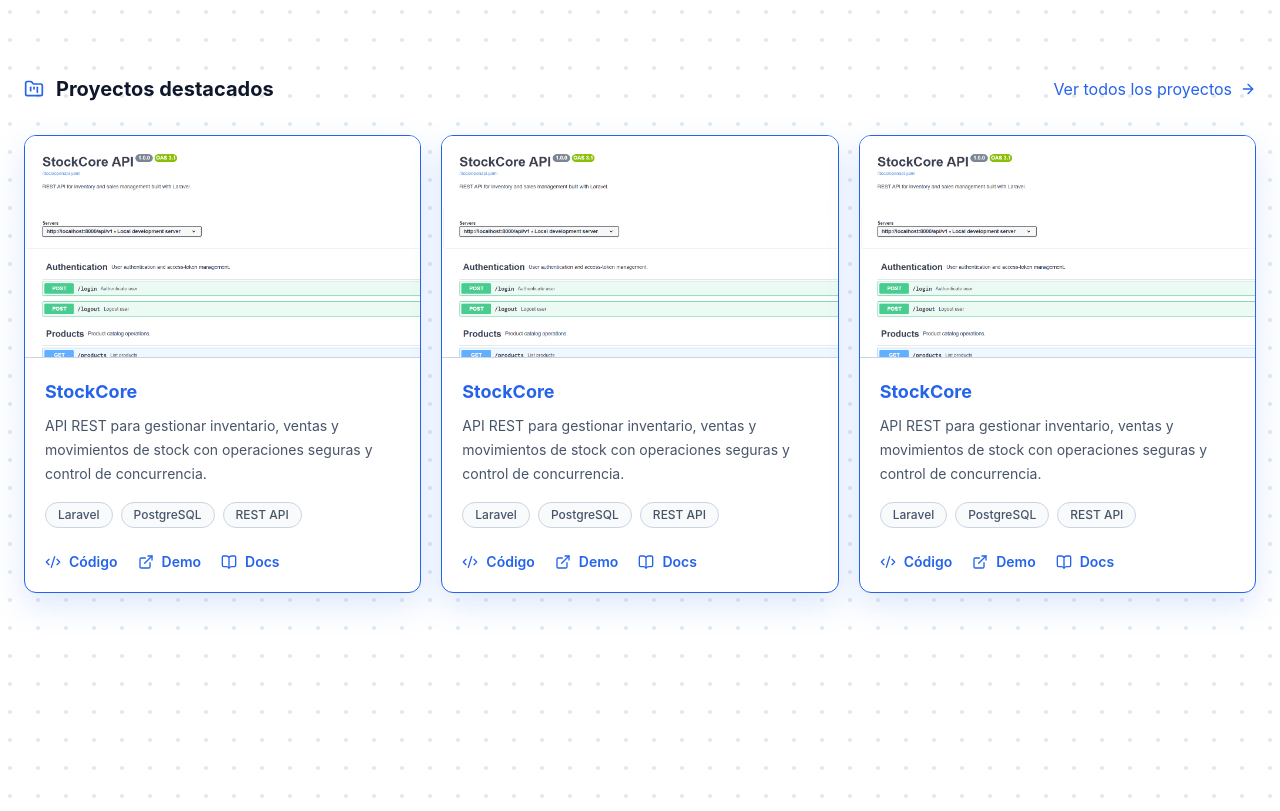
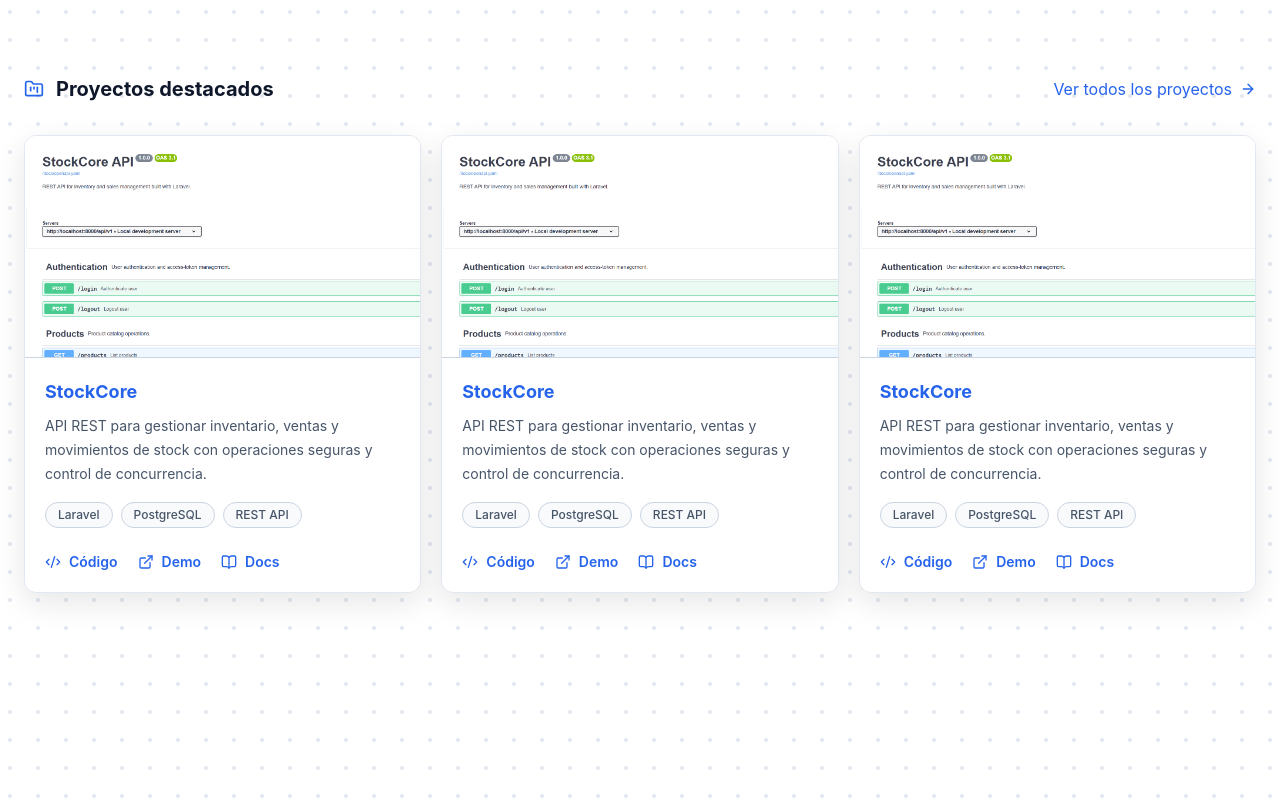
Before and after one commit to josecarlosonate/Portafolio, a React app: page / in a window 1280 px wide. Shown: the part 1420-2231 px from the top of the page. Built offline with nearby package versions, Linux system fonts and the light colour scheme; the HTML template or start-up script is replaced by a standard one.

Commit message:
Refine light project card border and shadow

```diff
--- a/src/components/Projects.tsx
+++ b/src/components/Projects.tsx
@@ -36,9 +36,10 @@ function Projects({ language }: ProjectsProps) {
                         {array.map((_, index) => (
                             <article
                                 key={index}
-                                className="flex min-w-0 flex-col overflow-hidden rounded-xl border border-border
-                                    bg-background border-primary shadow-[0_12px_32px_rgb(59_130_246_/_0.18)]
+                                className="flex min-w-0 flex-col overflow-hidden rounded-xl border border-slate-200
+                                    bg-background shadow-[0_10px_30px_rgb(15_23_42_/_0.10)]
                                     transition-transform duration-300 ease-out
+                                    dark:border-primary dark:shadow-[0_12px_32px_rgb(59_130_246_/_0.18)]
                                     hover:-translate-y-1.5"
                             >
                                 <div className="aspect-video w-full overflow-hidden border-b border-border">
```
